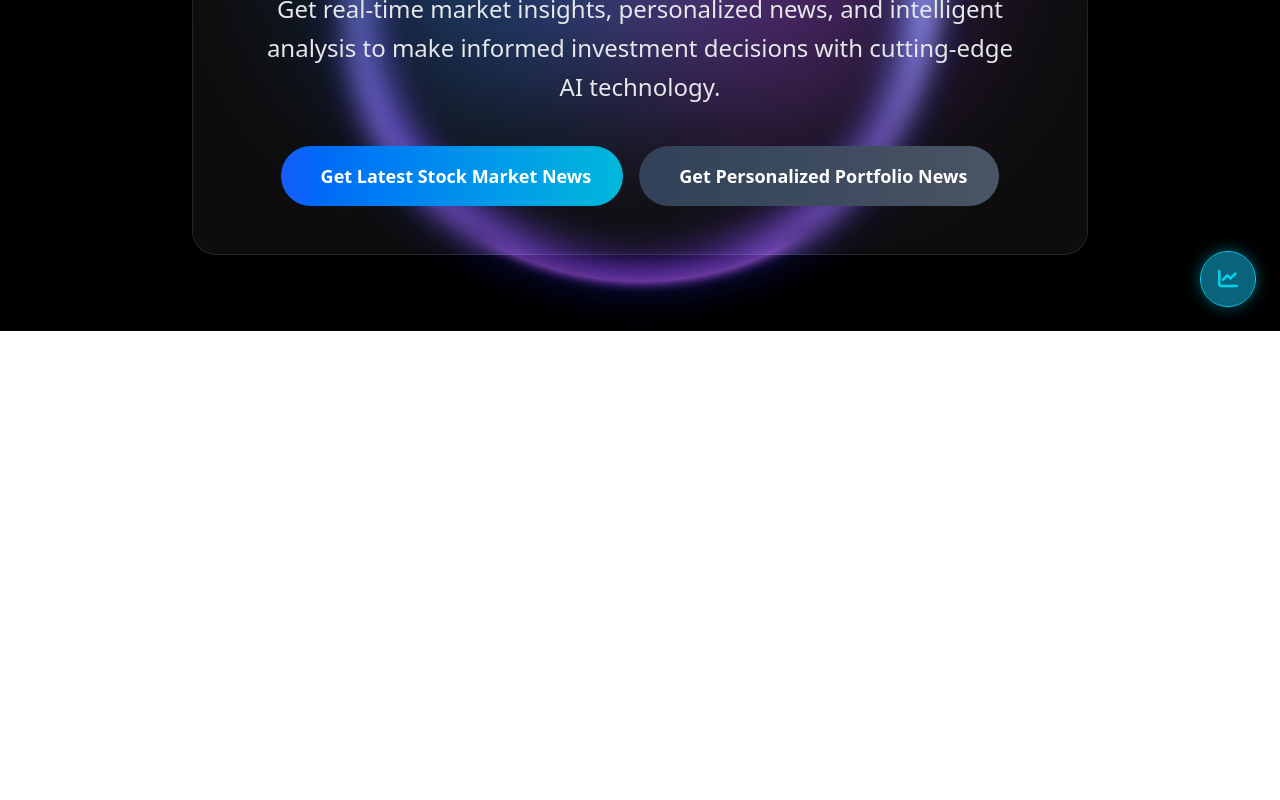
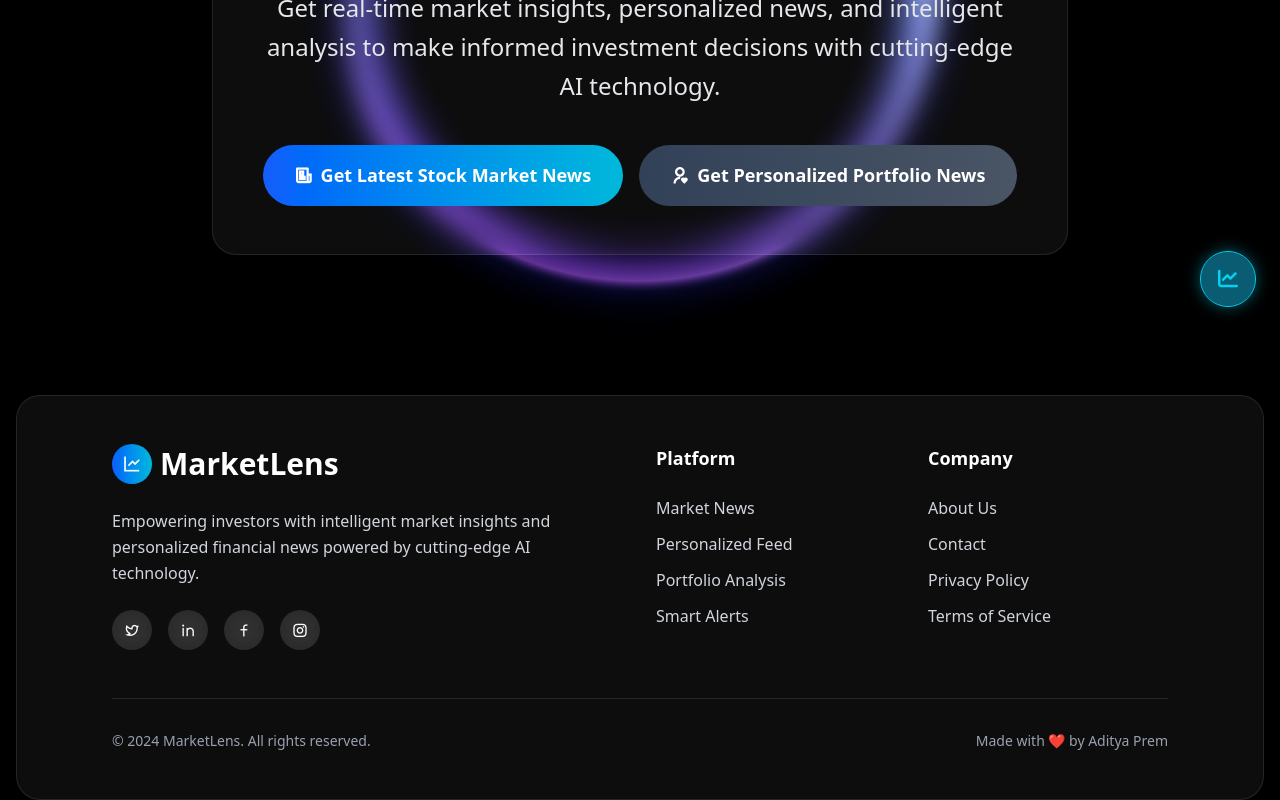
Before and after one commit to adiprem73/MarketLens, a React (Vite) app in the folder frontend/: page / in a window 1280 px wide. Shown: the part 469-1269 px from the top of the page. Before the commit the page ends 800 px from the top, so only its background shows below. Built offline with nearby package versions, Linux system fonts and the light colour scheme.

Commit message:
added footer

```diff
--- a/frontend/index.html
+++ b/frontend/index.html
@@ -8,6 +8,8 @@
   rel="stylesheet"
   href="https://cdnjs.cloudflare.com/ajax/libs/font-awesome/6.5.0/css/all.min.css"
 />
+<link href="https://cdn.jsdelivr.net/npm/remixicon/fonts/remixicon.css" rel="stylesheet">
+
     <title>Vite + React</title>
   </head>
   <body>
--- a/frontend/src/components/Chatbot.jsx
+++ b/frontend/src/components/Chatbot.jsx
@@ -120,7 +120,7 @@ const Chatbot = () => {
   ];
 
   return (
-    <div className="font-sans text-gray-100 min-h-screen flex items-center justify-center bg-gray-900">
+    <div className="font-sans text-gray-100  flex items-center justify-center bg-red-500">
 
 
       {/* Chat trigger button */}
--- /dev/null
+++ b/frontend/src/components/Footer.jsx
@@ -0,0 +1,108 @@
+import React, { useState } from 'react'
+import { Link } from 'react-router-dom';
+
+
+const Footer = () => {
+    return (
+        <footer className="relative bg-black px-4 ">
+              <div className="absolute inset-0 bg-cover bg-center bg-no-repeat opacity-10"/>
+
+              <div className="relative backdrop-blur-md bg-white/5 rounded-3xl border border-white/10">
+                <div className="container mx-auto max-w-6xl p-12">
+                  <div className="grid grid-cols-1 md:grid-cols-2 lg:grid-cols-4 gap-8">
+                    <div className="lg:col-span-2">
+                      <div className="flex items-center space-x-2 mb-6">
+                        <div className="w-10 h-10 bg-gradient-to-r from-blue-600 to-cyan-500 rounded-full flex items-center justify-center">
+                          <i className="ri-line-chart-line text-white text-xl"></i>
+                        </div>
+                        <span className="text-3xl font-bold text-white font-pacifico">MarketLens</span>
+                      </div>
+
+                      <p className="text-gray-300 leading-relaxed mb-6 max-w-md">
+                        Empowering investors with intelligent market insights and personalized financial news powered by cutting-edge AI technology.
+                      </p>
+
+                      <div className="flex space-x-4">
+                        <a href="#" className="w-10 h-10 bg-white/10 backdrop-blur-sm rounded-full flex items-center justify-center text-white hover:bg-white/20 transition-colors cursor-pointer">
+                          <i className="ri-twitter-line"></i>
+                        </a>
+                        <a href="#" className="w-10 h-10 bg-white/10 backdrop-blur-sm rounded-full flex items-center justify-center text-white hover:bg-white/20 transition-colors cursor-pointer">
+                          <i className="ri-linkedin-line"></i>
+                        </a>
+                        <a href="#" className="w-10 h-10 bg-white/10 backdrop-blur-sm rounded-full flex items-center justify-center text-white hover:bg-white/20 transition-colors cursor-pointer">
+                          <i className="ri-facebook-line"></i>
+                        </a>
+                        <a href="#" className="w-10 h-10 bg-white/10 backdrop-blur-sm rounded-full flex items-center justify-center text-white hover:bg-white/20 transition-colors cursor-pointer">
+                          <i className="ri-instagram-line"></i>
+                        </a>
+                      </div>
+                    </div>
+
+                    <div>
+                      <h4 className="text-white font-semibold text-lg mb-6">Platform</h4>
+                      <ul className="space-y-3">
+                        <li>
+                          <Link to="/" className="text-gray-300 hover:text-white transition-colors cursor-pointer">
+                            Market News
+                          </Link>
+                        </li>
+                        <li>
+                          <Link to="/" className="text-gray-300 hover:text-white transition-colors cursor-pointer">
+                            Personalized Feed
+                          </Link>
+                        </li>
+                        <li>
+                          <Link to="/" className="text-gray-300 hover:text-white transition-colors cursor-pointer">
+                            Portfolio Analysis
+                          </Link>
+                        </li>
+                        <li>
+                          <Link to="/" className="text-gray-300 hover:text-white transition-colors cursor-pointer">
+                            Smart Alerts
+                          </Link>
+                        </li>
+                      </ul>
+                    </div>
+
+                    <div>
+                      <h4 className="text-white font-semibold text-lg mb-6">Company</h4>
+                      <ul className="space-y-3">
+                        <li>
+                          <Link to="/" className="text-gray-300 hover:text-white transition-colors cursor-pointer">
+                            About Us
+                          </Link>
+                        </li>
+                        <li>
+                          <Link to="/" className="text-gray-300 hover:text-white transition-colors cursor-pointer">
+                            Contact
+                          </Link>
+                        </li>
+                        <li>
+                          <Link to="/" className="text-gray-300 hover:text-white transition-colors cursor-pointer">
+                            Privacy Policy
+                          </Link>
+                        </li>
+                        <li>
+                          <Link to="/" className="text-gray-300 hover:text-white transition-colors cursor-pointer">
+                            Terms of Service
+                          </Link>
+                        </li>
+                      </ul>
+                    </div>
+                  </div>
+
+                  <div className="border-t border-white/10 mt-12 pt-8 flex flex-col md:flex-row justify-between items-center">
+                    <p className="text-gray-400 text-sm">
+                      © 2024 MarketLens. All rights reserved.
+                    </p>
+                    <p className="text-gray-400 text-sm mt-4 md:mt-0">
+                      Made with ❤️ by Aditya Prem
+                    </p>
+                  </div>
+                </div>
+              </div>
+            </footer>
+    )
+};
+
+export default Footer;
--- a/frontend/src/components/Form.jsx
+++ b/frontend/src/components/Form.jsx
@@ -79,7 +79,7 @@ const Form = () => {
 };
 
   return (
-    <div className="min-h-screen w-full bg-gradient-to-br from-[#000000] to-[#1a0a30] text-white font-sans overflow-hidden relative">
+    <div className="min-h-screen w-full bg-black text-white font-sans overflow-hidden relative">
       {/* Background elements */}
       <div className="absolute top-0 left-0 w-full h-full overflow-hidden z-0">
         <div className="absolute top-1/4 left-1/4 w-96 h-96 bg-blue-500 rounded-full mix-blend-screen filter blur-[80px] opacity-20 animate-pulse"></div>
--- a/frontend/src/components/Hero.jsx
+++ b/frontend/src/components/Hero.jsx
@@ -3,7 +3,7 @@ import Orb from '../../Reacbits/Orb/Orb'
 
 export default function Hero() {
     return(
-        <div className='flex relative items-center justify-center min-h-screen pointer-events-none'>
+        <div className='flex relative items-center justify-center min-h-screen bg-black pointer-events-none'>
             {/* Orb in the background */}
             <div className="absolute inset-0 flex items-center justify-center z-0">
                 <div className="py-10 h-full w-full relative flex items-center justify-center pointer-events-auto">
@@ -11,14 +11,11 @@ export default function Hero() {
                 </div>
             </div>
 
-            {/* Arrow on top */}
-            <div className="absolute top-8 left-1/2 transform -translate-x-1/2 text-white/60 animate-bounce z-30">
-                <i className="ri-arrow-down-line text-2xl"></i>
-            </div>
+
 
             {/* Main content on top of Orb */}
             <div className="relative z-20 text-center max-w-4xl mx-auto w-full">
-                <div className="backdrop-blur-md bg-white/5 rounded-3xl p-8 md:p-12 border border-white/10 shadow-2xl">
+                <div className="backdrop-blur-md bg-white/5 rounded-3xl p-8 md:p-12 border border-white/10 shadow-2xl mx-5">
                     <h1 className="text-4xl md:text-6xl lg:text-7xl font-bold text-white mb-6 leading-tight">
                         Smart Market
                         <span className="block bg-gradient-to-r from-blue-400 via-cyan-500 to-teal-400 bg-clip-text text-transparent">
@@ -46,6 +43,7 @@ export default function Hero() {
                     </div>
                 </div>
             </div>
+
         </div>
     )
 };
--- a/frontend/src/pages/Home.jsx
+++ b/frontend/src/pages/Home.jsx
@@ -3,12 +3,13 @@ import React from 'react';
 import Header from '../components/Header';
 import Hero from '../components/Hero';
 import Chatbot from '../components/Chatbot';
+import Footer from '../components/Footer'; // Importing Footer component
 
 
 
 const Home = () => {
   return (
-    <div className="absolute bg-black top-0 left-0 w-full h-full overflow-hidden z-0">
+    <div className="absolute bg-black top-0 left-0 w-full h-full z-0">
         <div className="absolute top-1/4 left-1/4 w-96 h-96 bg-blue-500 rounded-full mix-blend-screen filter blur-[80px] opacity-20 animate-pulse"></div>
         <div className="absolute bottom-1/4 right-1/4 w-96 h-96 bg-purple-500 rounded-full mix-blend-screen filter blur-[80px] opacity-20 animate-pulse delay-1000"></div>
 
@@ -17,6 +18,7 @@ const Home = () => {
         <Hero />
         <Chatbot />
       </main>
+      <Footer />
     </div>
   );
 };
--- a/frontend/src/pages/Link.jsx
+++ b/frontend/src/pages/Link.jsx
@@ -3,7 +3,7 @@ import React from 'react';
 import Header from '../components/Header';
 import Form from '../components/Form'; // Assuming you have a Form component for linking portfolios
 import Chatbot from '../components/Chatbot'; // Importing Chatbot component
-
+import Footer from '../components/Footer';
 
 const Link = () => {
   return (
@@ -16,6 +16,7 @@ const Link = () => {
         <Form />
         <Chatbot />
       </main>
+      <Footer />
     </div>
   );
 };
--- a/frontend/src/pages/News.jsx
+++ b/frontend/src/pages/News.jsx
@@ -2,6 +2,7 @@ import React from 'react';
 import Header from '../components/Header';
 import SoapNews from '../components/SoapNews'; // Importing SoapNews component
 import Chatbot from '../components/Chatbot'; // Importing Chatbot component
+import Footer from '../components/Footer';
 
 
 const News = () => {
@@ -22,6 +23,7 @@ const News = () => {
         </div>
         <Chatbot />
       </main>
+      <Footer />
     </div>
   );
 };
--- a/frontend/src/pages/YourNews.jsx
+++ b/frontend/src/pages/YourNews.jsx
@@ -2,6 +2,7 @@ import React from 'react';
 import Header from '../components/Header';
 import YourSoapNews from '../components/YourSoapNews'; // Assuming you have a YourSoapNews component for displaying personalised news
 import Chatbot from '../components/Chatbot'; // Importing Chatbot component
+import Footer from '../components/Footer'; // Importing Footer component
 
 
 const YourNews = () => {
@@ -18,6 +19,7 @@ const YourNews = () => {
         </div>
         <Chatbot />
       </main>
+        <Footer />
     </div>
   );
 };
```
